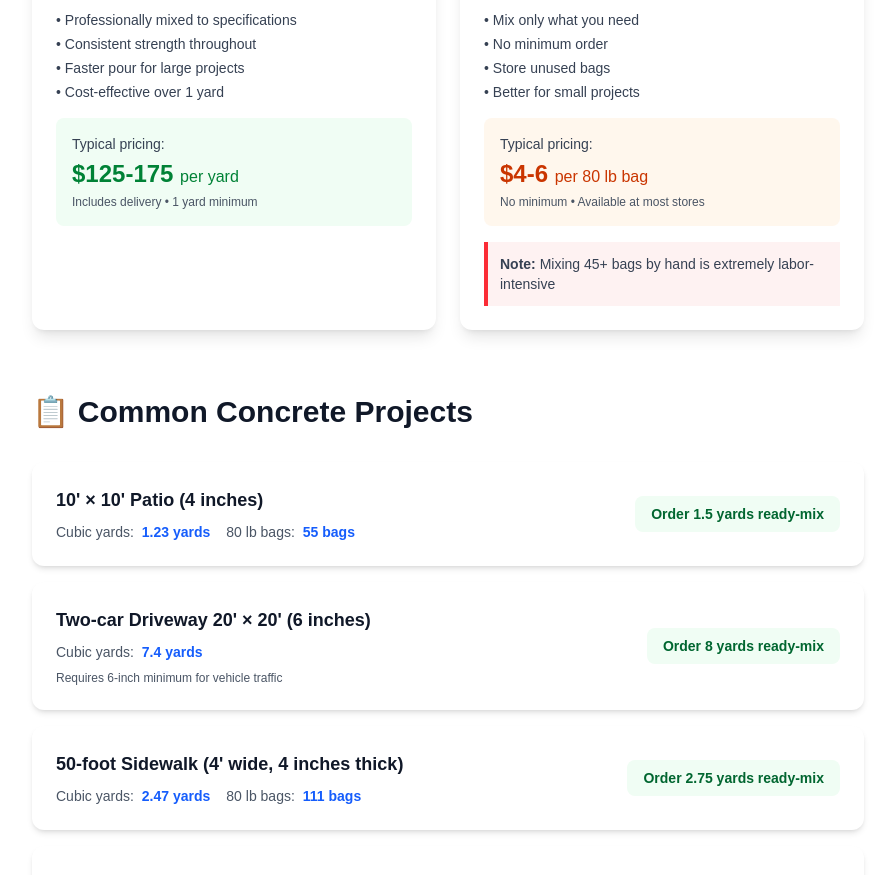
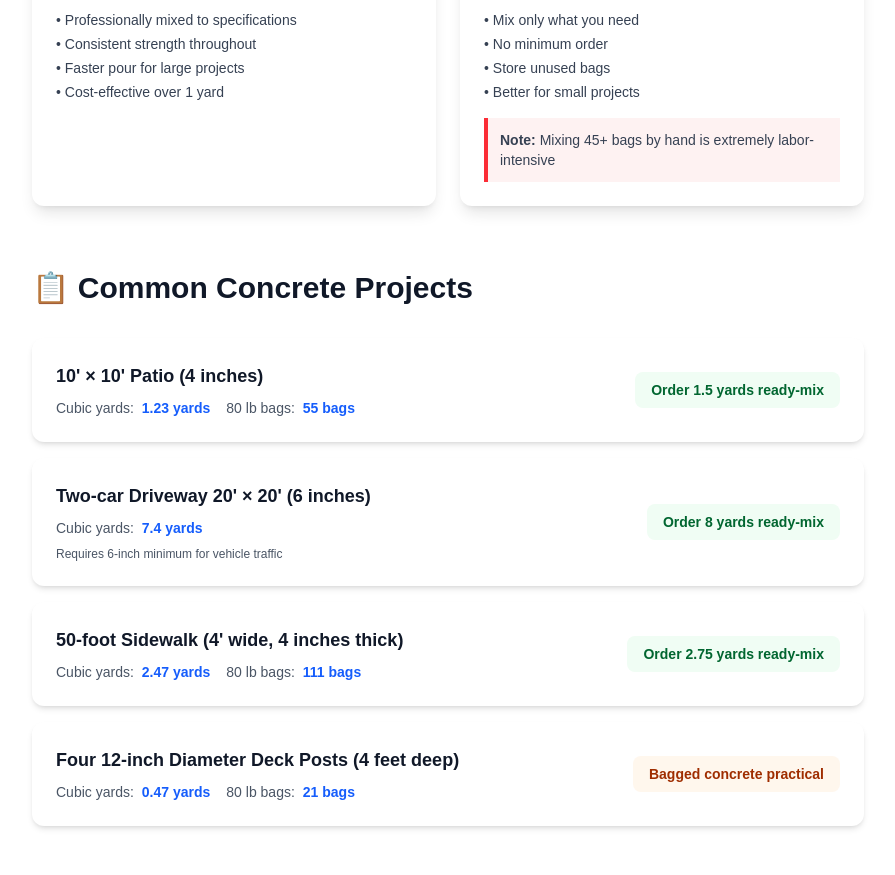
Before and after one commit to modernsitebuilders/remodelcalculators-public, a Next.js app: page /blog/concrete-calculation-guide in a window 1280 px wide. Shown: the part 3482-4357 px from the top of the page, without its empty margins (192-1087 px from the left). Built offline with nearby package versions, Linux system fonts and the light colour scheme.

Commit message:
concrete blog

```diff
--- a/src/components/blog/posts/ConcreteGuide.jsx
+++ b/src/components/blog/posts/ConcreteGuide.jsx
@@ -297,12 +297,6 @@ export default function ConcreteGuide() {
                   <li>• Cost-effective over 1 yard</li>
                 </ul>
               </div>
-
-              <div className="bg-green-50 rounded-lg p-4">
-                <div className="text-sm text-gray-700 mb-1">Typical pricing:</div>
-                <div className="text-2xl font-bold text-green-700">$125-175 <span className="text-base font-normal">per yard</span></div>
-                <div className="text-xs text-gray-600 mt-1">Includes delivery • 1 yard minimum</div>
-              </div>
             </div>
           </div>
 
@@ -339,12 +333,6 @@ export default function ConcreteGuide() {
                   <li>• Store unused bags</li>
                   <li>• Better for small projects</li>
                 </ul>
-              </div>
-
-              <div className="bg-orange-50 rounded-lg p-4">
-                <div className="text-sm text-gray-700 mb-1">Typical pricing:</div>
-                <div className="text-2xl font-bold text-orange-700">$4-6 <span className="text-base font-normal">per 80 lb bag</span></div>
-                <div className="text-xs text-gray-600 mt-1">No minimum • Available at most stores</div>
               </div>
 
               <div className="bg-red-50 border-l-4 border-red-500 p-3 mt-4 text-sm text-gray-700">
```
